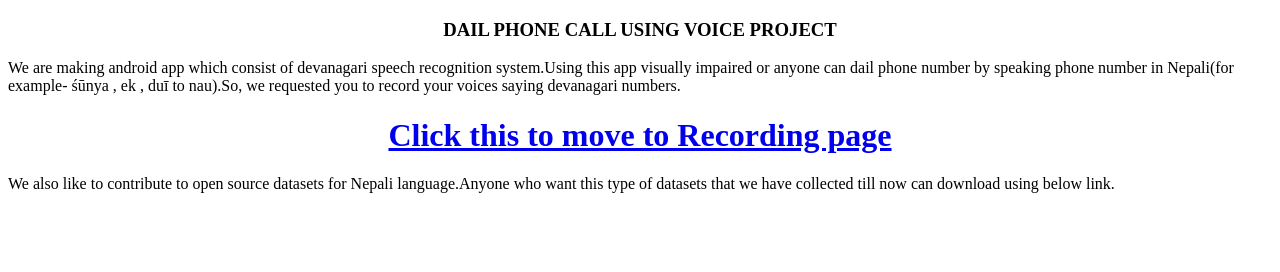
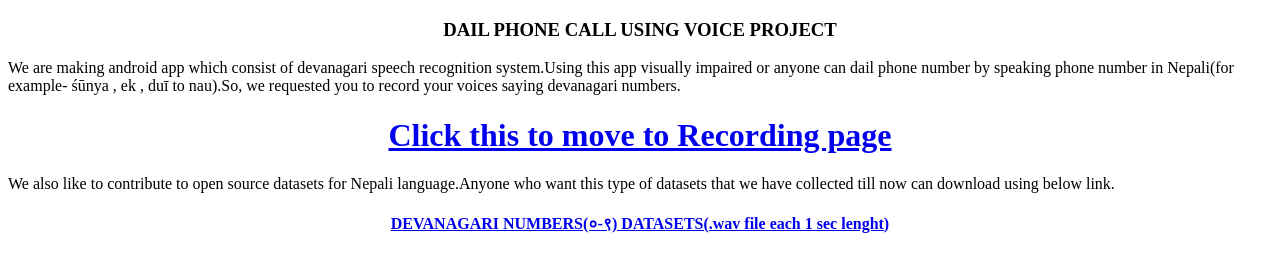
Before and after one commit to Sachingiri619/Sachingiri619.github.io, a website: page index.html in a window 1280 px wide. Drawn offline with Linux system fonts and the light colour scheme.

Commit message:
Update index.html

```diff
--- a/index.html
+++ b/index.html
@@ -17,7 +17,7 @@
  <!--   <div style="text-align:center;">
      <iframe src="https://www.facebook.com/plugins/page.php?href=https%3A%2F%2Fwww.facebook.com%2Fsnginfospot%2F&tabs&width=340&height=154&small_header=true&adapt_container_width=true&hide_cover=false&show_facepile=true&appId=1982076785402912" width="340" height="154" style="border:none;overflow:hidden" scrolling="no" frameborder="0" allowTransparency="true" allow="encrypted-media"></iframe>
       </div>-->
-  <!--<h4 style="text-align:center;" ><a href="https://drive.google.com/open?id=15g57Qa1TQa4Ix6-MiC6v1wieouqp0XAl2345">DEVANAGARI NUMBERS(०-९) DATASETS(.wav file each 1 sec lenght)</a> </h4>-->
+  <h4 style="text-align:center;" ><a href="https://drive.google.com/open?id=15g57Qa1TQa4Ix6-MiC6v1wieouqp0XAl2345">DEVANAGARI NUMBERS(०-९) DATASETS(.wav file each 1 sec lenght)</a> </h4>
 
 
 
```
